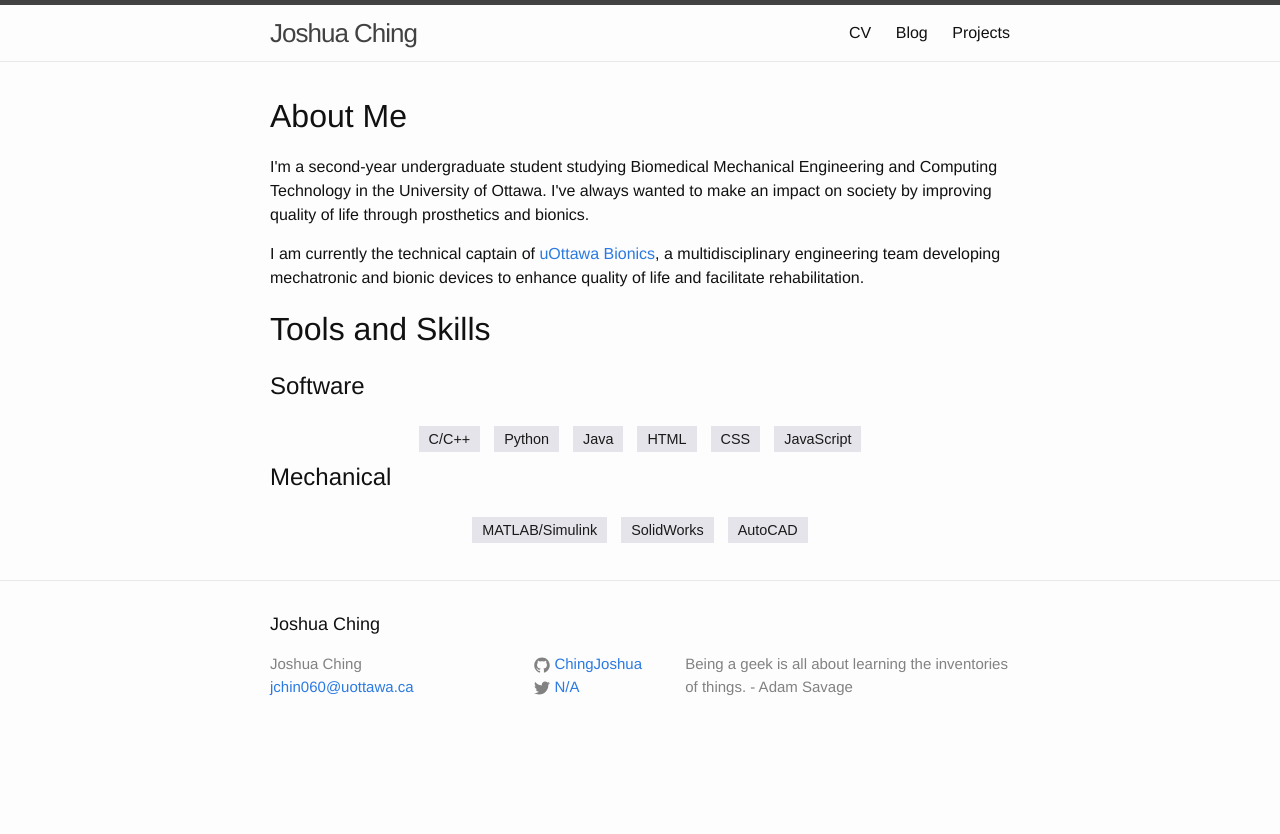
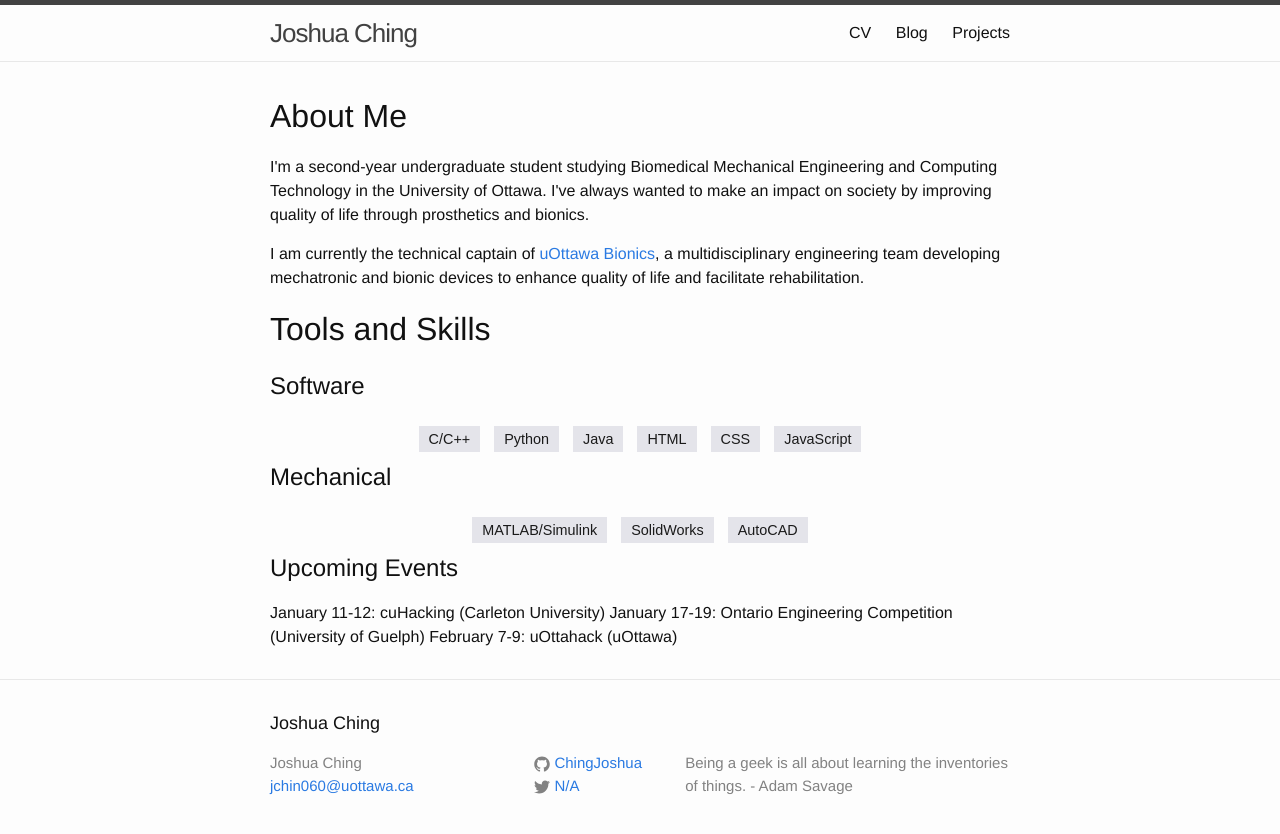
Before and after one commit to ChingJoshua/ChingJoshua.github.io, a Jekyll site: the page built from index.html, in a window 1280 px wide. Shown: the top 834 px of the page. Built offline with Jekyll 4.4.1, drawn with Linux system fonts in a browser that asks for light colours.

Commit message:
Home: added Upcoming Events section

```diff
--- a/index.html
+++ b/index.html
@@ -29,6 +29,11 @@ layout: default
       <div class="flex-item" id="tools">AutoCAD</div>
     </div>
 
+  <h2>Upcoming Events</h2>
+  January 11-12: cuHacking (Carleton University)
+  January 17-19: Ontario Engineering Competition (University of Guelph)
+  February 7-9: uOttahack (uOttawa)
+
   <!--
   <h1>Projects</h1>
   <h2>Whiteboard Writer</h2>
```
